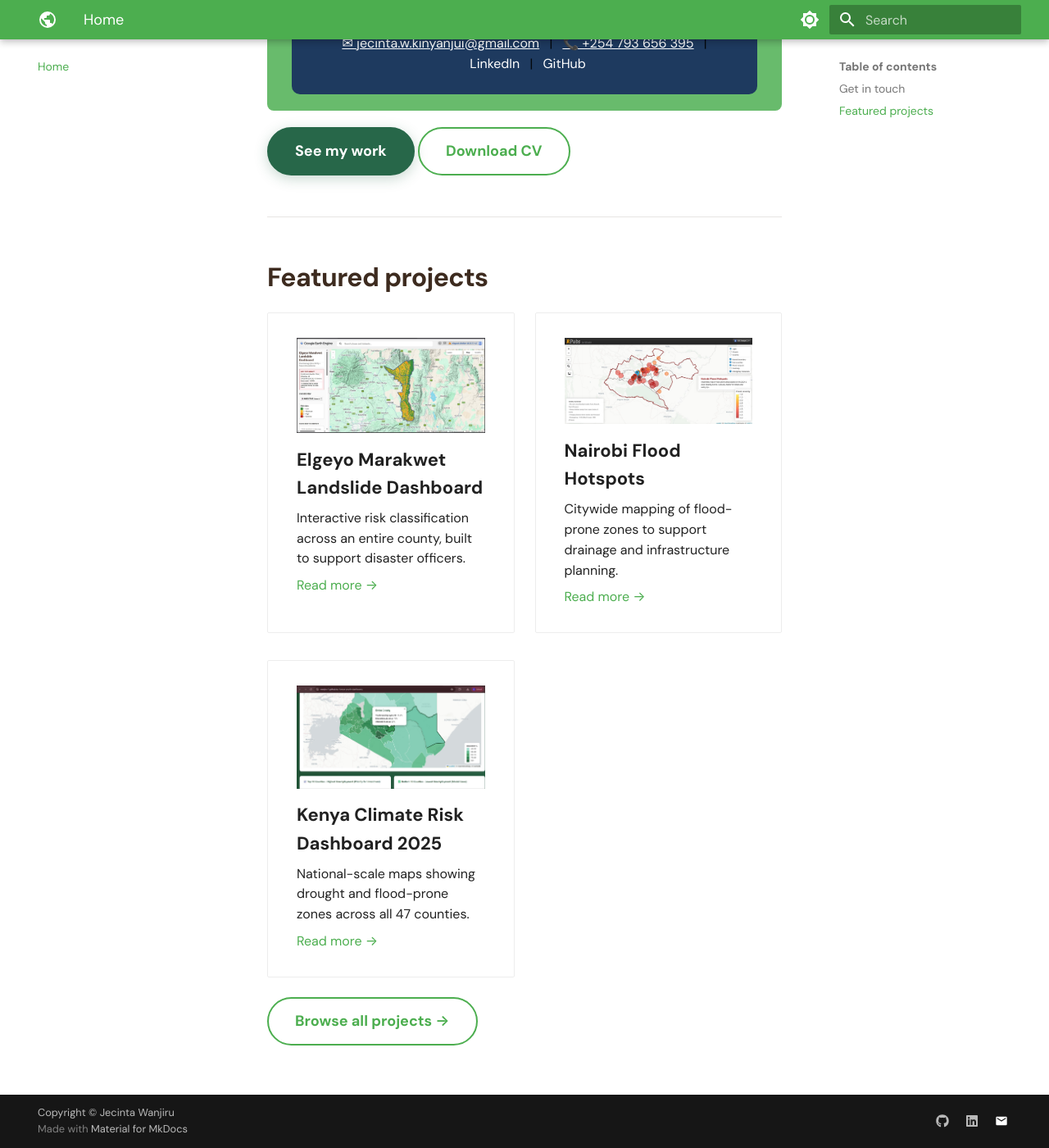
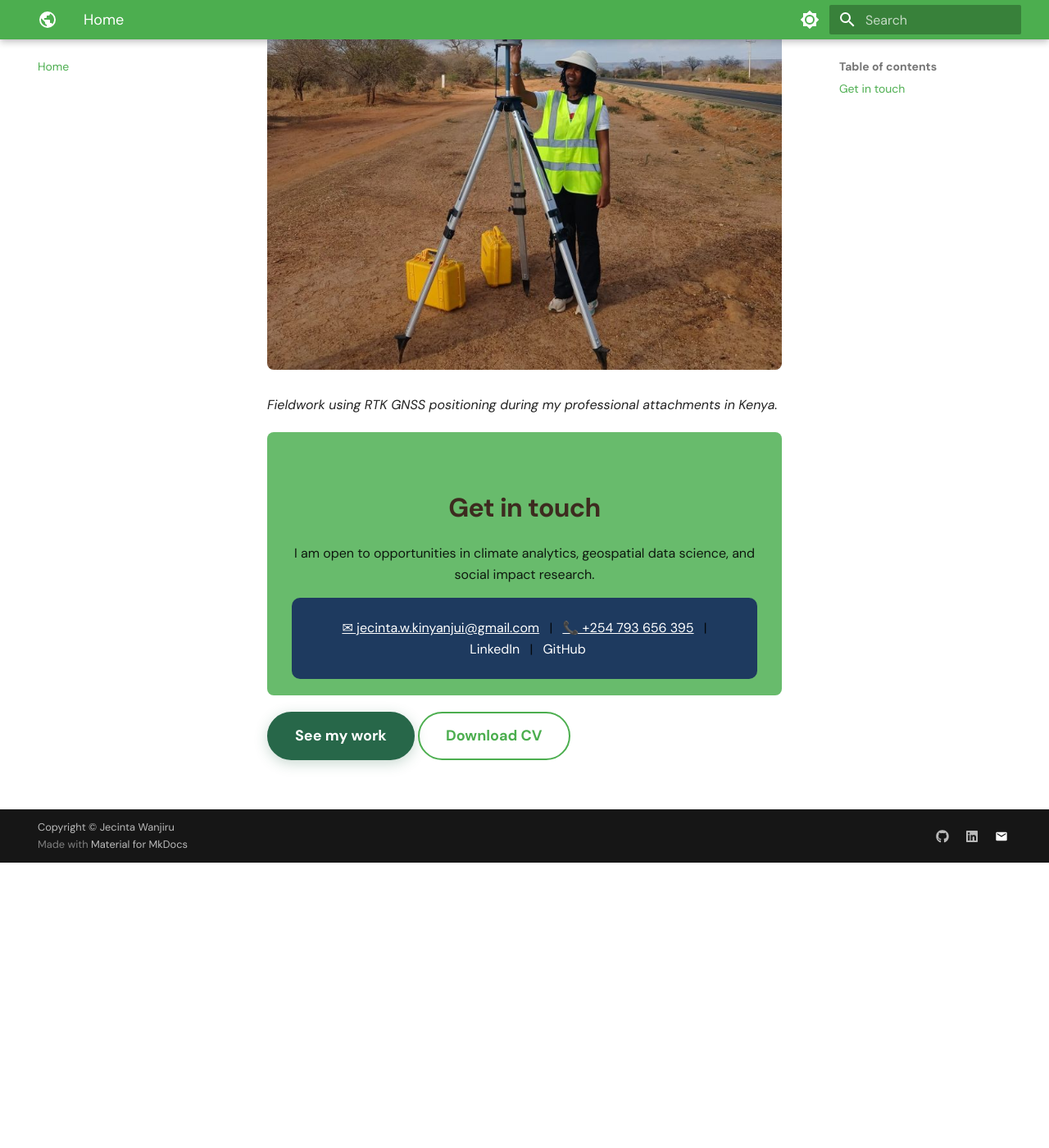
Before and after one commit to Wanjiru-1/Wanjiru-1.github.io, an MkDocs documentation site: the page built from docs/index.md, in a window 1280 px wide and 1400 px high, scrolled down 852 px. Shown: the whole window at 82% size. Built offline with MkDocs 1.6.1 and Material for MkDocs 9.7.7, drawn with Linux system fonts in a browser that asks for light colours; after the commit the page ends 1904 px from its top, so only the background shows below that.

Commit message:
Update index.md

```diff
--- a/docs/index.md
+++ b/docs/index.md
@@ -5,6 +5,10 @@ Geospatial Data Scientist · Climate and Social Impact Analytics · Nairobi, Ken
 ![Professional headshot of Jecinta Wanjiru Kinyanjui](assets/images/jecinta_headshot.jpeg){ .profile-image }
 
 I apply geospatial technology, machine learning, and data analytics to solve real-world problems across Kenya and East Africa, from predicting climate disasters like drought and flooding to mapping femicide hotspots that can drive policy intervention and save lives.
+
+![Jecinta conducting RTK fieldwork](assets/images/jecinta_survey_photo.jpeg){ .about-image }
+
+*Fieldwork using RTK GNSS positioning during my professional attachments in Kenya.*
 
 <div class="contact-card" markdown>
 
@@ -23,37 +27,3 @@ I am open to opportunities in climate analytics, geospatial data science, and so
 
 [See my work](projects/){ .md-button .md-button--primary }
 [Download CV](assets/Jecinta_Wanjiru_CV.pdf){ .md-button }
-
----
-
-## Featured projects
-
-<div class="grid cards" markdown>
-
--   ![Elgeyo Marakwet Landslide Dashboard](assets/images/elgeyo_landslide.jpeg)
-
-    **Elgeyo Marakwet Landslide Dashboard**
-
-    Interactive risk classification across an entire county, built to support disaster officers.
-
-    [Read more →](projects/elgeyo-landslide.md)
-
--   ![Nairobi Flood Hotspots](assets/images/nairobi_flood.jpeg)
-
-    **Nairobi Flood Hotspots**
-
-    Citywide mapping of flood-prone zones to support drainage and infrastructure planning.
-
-    [Read more →](projects/nairobi-flood-hotspots.md)
-
--   ![Kenya Climate Risk Dashboard](assets/images/kenya_youth_dashboard.png)
-
-    **Kenya Climate Risk Dashboard 2025**
-
-    National-scale maps showing drought and flood-prone zones across all 47 counties.
-
-    [Read more →](projects/kenya-youth-dashboard.md)
-
-</div>
-
-[Browse all projects →](projects/){ .md-button }
```
